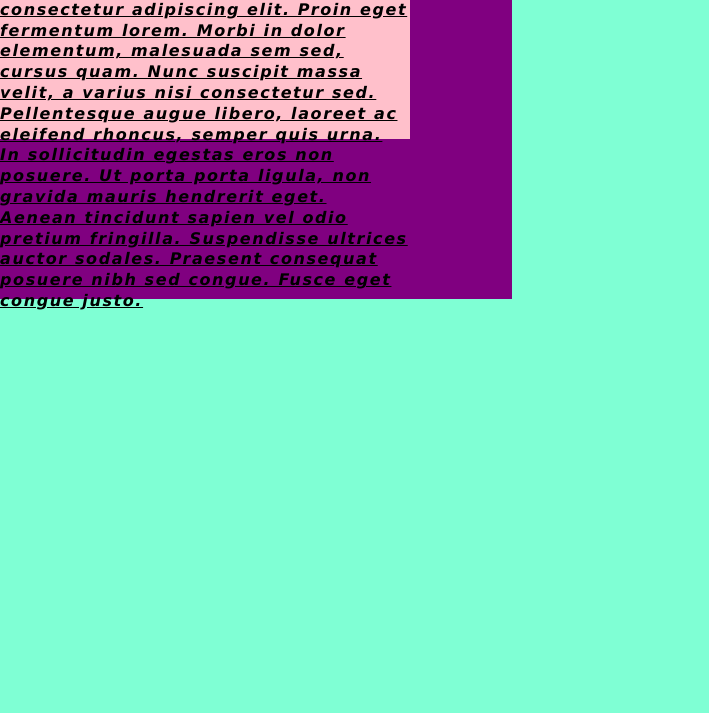
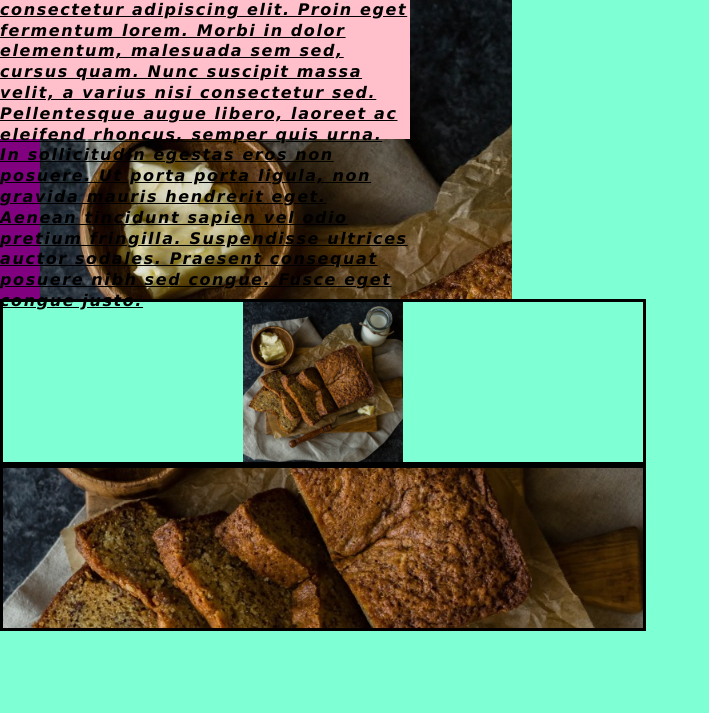
Before and after one commit to pari0137/Week-6, a plain HTML site: page index.html in a window 1280 px wide. Shown: the part 87-800 px from the top of the page, without its empty margins (0-709 px from the left). Drawn offline with Linux system fonts and the light colour scheme.

Commit message:
adding images

```diff
--- a/css/css.css
+++ b/css/css.css
@@ -62,6 +62,12 @@ html{
 
 body{
     background-color: aquamarine;
+
+    /* apply a background image */
+    background-image:url("../images/white_brick_wall.png");
+    /* control how the background repeats */
+    background-repeat: no-repeat;
+
 }
 
 /* use a class to target an elelment with a . */
@@ -91,6 +97,12 @@ body{
     background-color: purple;
     width:40vw;
     height:40vh;
+
+    /* positioning a background */
+    background-image:url("../images/bread.jpg");
+    /* control the spot a background image starts */
+    background-position: 40px 20px; /* sets the horizontal then vertical position of the image */
+    background-repeat: no-repeat;
 }
 
 .using-percent{
@@ -110,3 +122,25 @@ body{
           text-decoration: underline;  /* if you want to remove underline from links, set
           text decoration to none */
 }
+
+/* apply CSS to multiple elements by listing them with a comma */
+.image-contain, .image-cover{
+    border: black 3px solid;
+    width:50vw;
+    height:20vh;
+    background-image:url("../images/bread.jpg");
+    background-repeat:no-repeat;
+    background-position: center center;
+}
+
+/* background-size allows you to scale the background - either with a fixed value, cover, or contain */
+
+.image-contain{
+    /* contain scales the background image so it's always inside the element */
+    background-size: contain;
+}
+
+.image-cover{
+    /* cover scales the background image so its always covering the element */
+    background-size:cover;
+}
--- a/index.html
+++ b/index.html
@@ -20,5 +20,8 @@
                 Lorem ipsum dolor sit amet, consectetur adipiscing elit. Proin eget fermentum lorem. Morbi in dolor elementum, malesuada sem sed, cursus quam. Nunc suscipit massa velit, a varius nisi consectetur sed. Pellentesque augue libero, laoreet ac eleifend rhoncus, semper quis urna. In sollicitudin egestas eros non posuere. Ut porta porta ligula, non gravida mauris hendrerit eget. Aenean tincidunt sapien vel odio pretium fringilla. Suspendisse ultrices auctor sodales. Praesent consequat posuere nibh sed congue. Fusce eget congue justo.
             </div>
         </div>
+
+        <div class="image-contain"></div>
+        <div class="image-cover"></div>
       </body>
     </html>
```
Also changed, not shown: images/bread.jpg (added), images/white_brick_wall.png (added).
